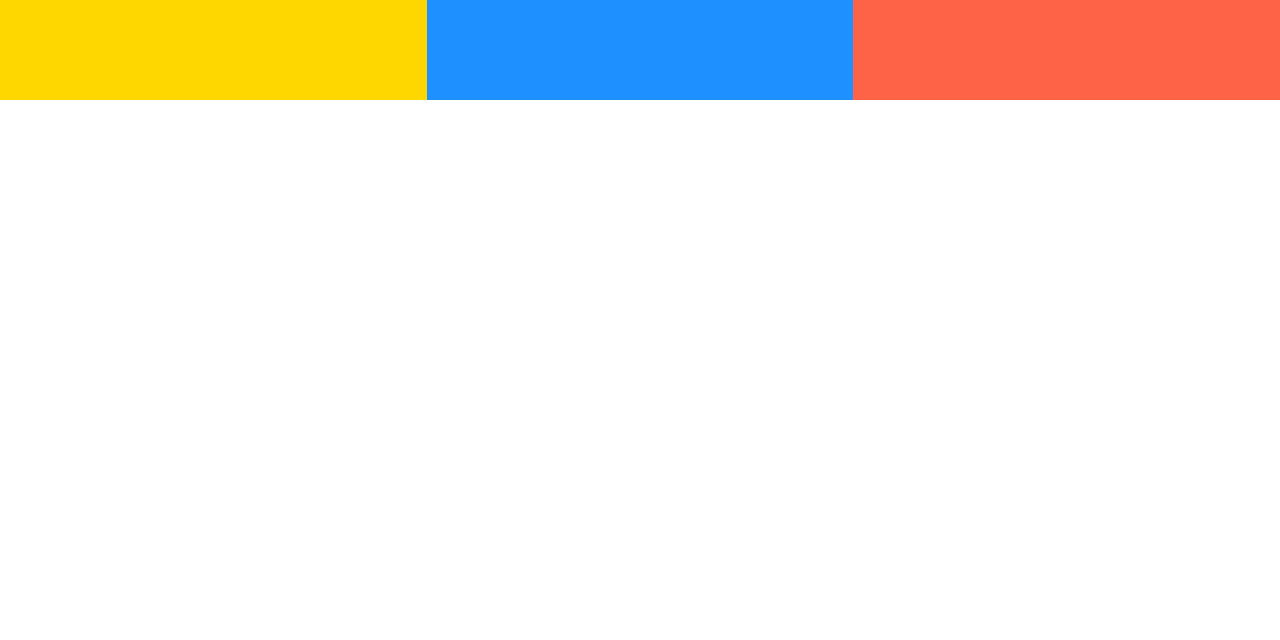
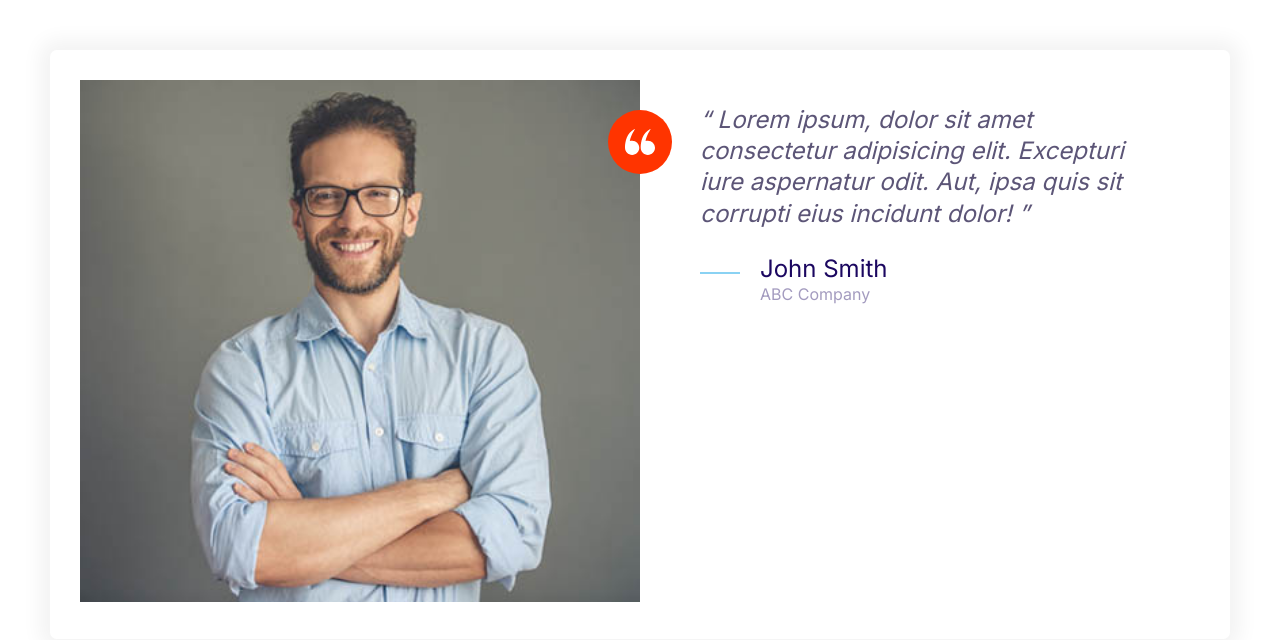
Before and after one commit to SahilAujla/moshify, a plain HTML site: page index.html in a window 1280 px wide. Drawn offline with Linux system fonts and the light colour scheme.

Commit message:
Created Testimonial Section.

```diff
--- a/css/styles.css
+++ b/css/styles.css
@@ -163,8 +163,17 @@ a {
   height: 40px;
 }
 
+.icon--small {
+  width: 30px;
+  height: 30px;
+}
+
 .icon--primary {
   fill: var(--color-primary);
+}
+
+.icon--white {
+  fill: #fff;
 }
 
 .icon-container {
@@ -175,6 +184,10 @@ a {
   display: inline-flex;
   justify-content: center;
   align-items: center;
+}
+
+.icon-container--accent {
+  background: var(--color-accent);
 }
 
 /* Buttons */
@@ -447,3 +460,39 @@ a {
     grid-template-columns: repeat(3, 1fr);
   }
 }
+
+/* Testimonials */
+.testimonial {
+  padding: 3rem;
+}
+
+.testimonial__image {
+  position: relative;
+}
+
+.testimonial__image > img {
+  width: 100%;
+}
+
+.testimonial__image > .icon-container {
+  position: absolute;
+  top: 3rem;
+  right: -32px;
+}
+
+@media screen and (min-width: 768px) {
+  .testimonial .quote,
+  .testimonial .quote__author {
+    font-size: 2.4rem;
+  }
+
+  .testimonial .quote {
+    margin-left: 6rem;
+  }
+}
+
+@media screen and (max-width: 768px) {
+  .card {
+    overflow: visible;
+  }
+}
--- a/index.html
+++ b/index.html
@@ -13,11 +13,40 @@
     <link rel="stylesheet" href="css/normalize.css" />
     <link rel="stylesheet" href="css/styles.css" />
   </head>
-  <body>
-    <div class="grid grid--1x3">
-      <div style="height: 100px; background: gold"></div>
-      <div style="height: 100px; background: dodgerblue"></div>
-      <div style="height: 100px; background: tomato"></div>
+  <body style="padding: 5rem">
+    <div class="card testimonial">
+      <div class="grid grid--1x2">
+        <div class="testimonial__image">
+          <img src="images/testimonial.jpg" alt="a happy, smiling customer" />
+          <span class="icon-container icon-container--accent">
+            <svg class="icon icon--white icon--small">
+              <use xlink:href="images/sprite.svg#quotes"></use>
+            </svg>
+          </span>
+        </div>
+        <blockquote class="quote">
+          <!-- <blockquote> is a block level element -->
+          <!--we could also use <q> element which is quote element which is an inline elemet-->
+          <p class="quote__text">
+            Lorem ipsum, dolor sit amet consectetur adipisicing elit. Excepturi
+            iure aspernatur odit. Aut, ipsa quis sit corrupti eius incidunt
+            dolor!
+          </p>
+          <footer>
+            <div class="media">
+              <div class="media__image">
+                <svg class="icon icon--primary quote__line">
+                  <use xlink:href="images/sprite.svg#line"></use>
+                </svg>
+              </div>
+              <div class="media__body">
+                <h3 class="media__title quote__author">John Smith</h3>
+                <p class="quote__organization">ABC Company</p>
+              </div>
+            </div>
+          </footer>
+        </blockquote>
+      </div>
     </div>
   </body>
 </html>
```
Also changed, not shown: components/testimonials.html (added, +35 -0 lines), images/testimonial.jpg (added).
